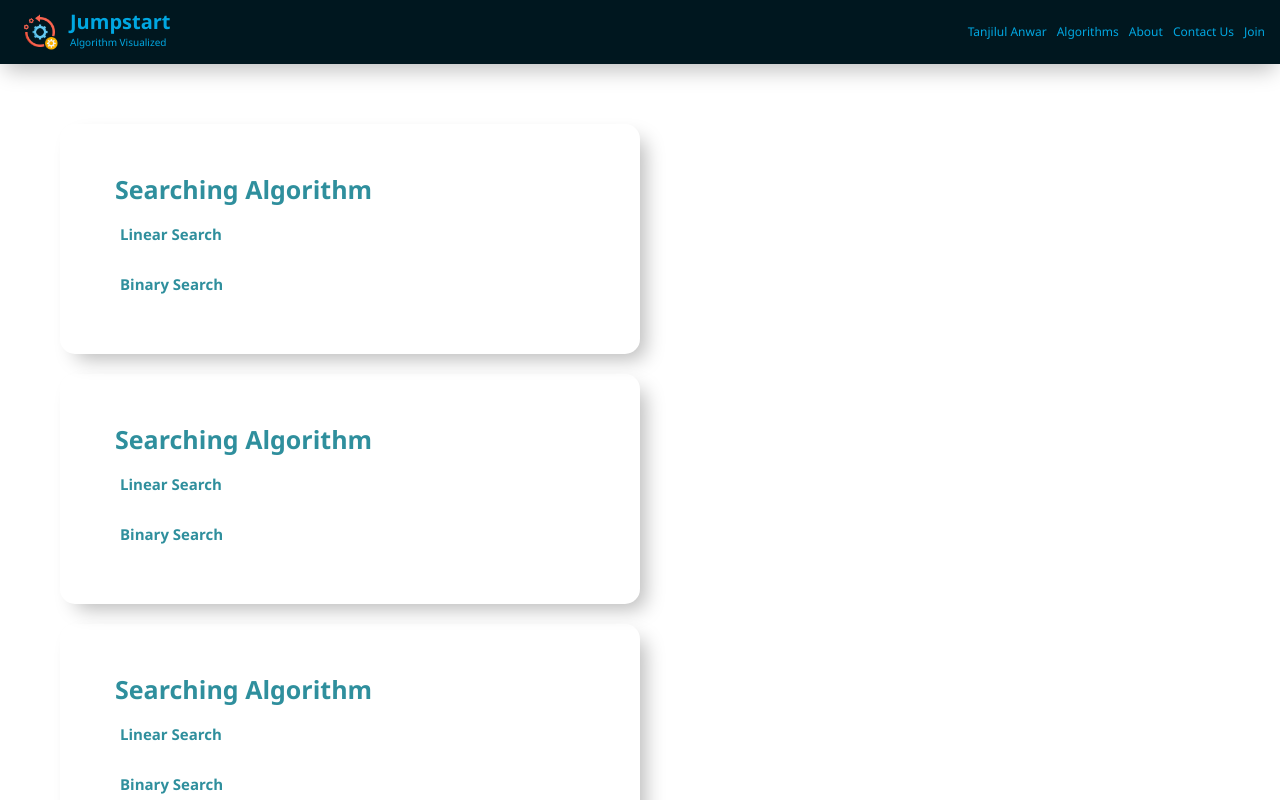
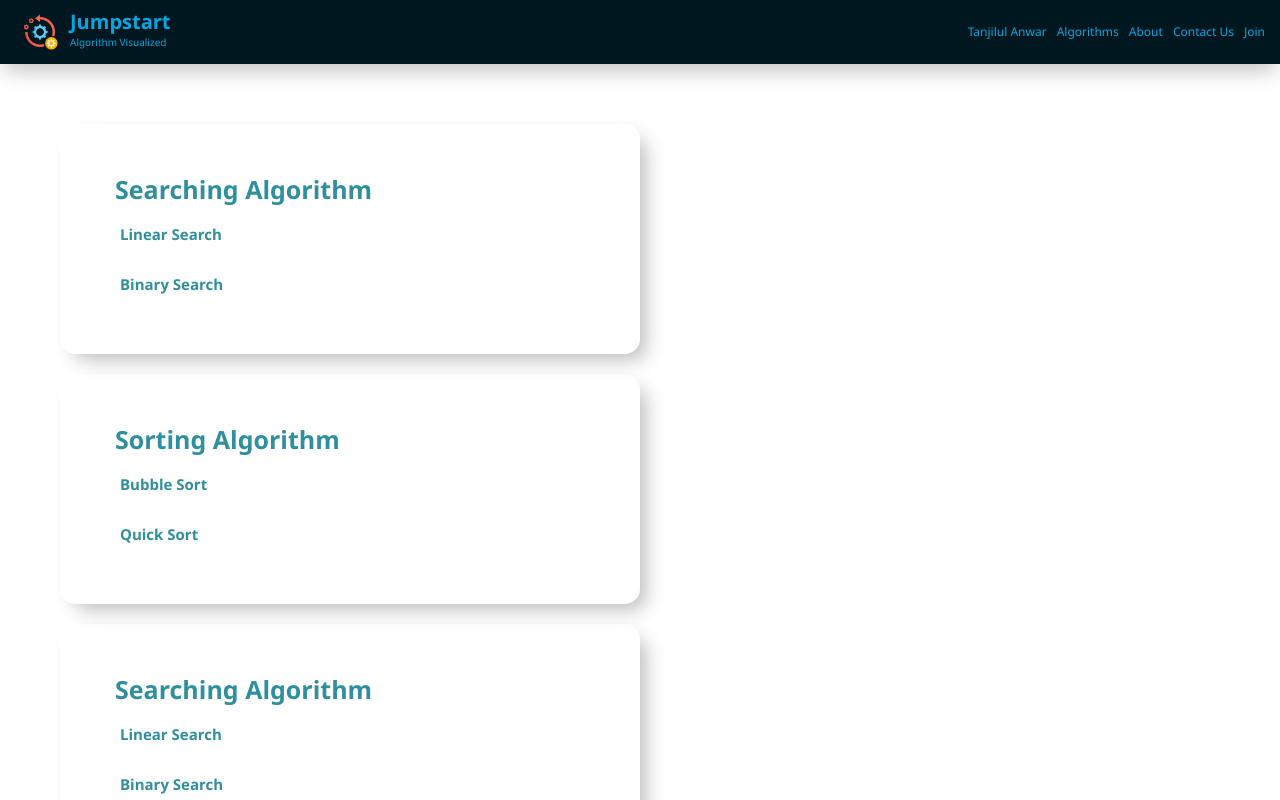
Before and after one commit to TanjilulAnwar/AlgorithmVisualization, an Angular app: page / in a window 1280 px wide. Shown: the top 800 px of the page. Built offline with nearby package versions, Linux system fonts and the light colour scheme.

Commit message:
Sorting start

```diff
--- a/src/app/component/home/home.component.html
+++ b/src/app/component/home/home.component.html
@@ -16,13 +16,13 @@
 
 <div class="app-home-card">
     <div class="app-home-card-title">
-        Searching Algorithm
+        Sorting Algorithm
     </div>
     <div class="app-home-card-item" routerLink="algorithm/linear-search">
-        Linear Search
+        Bubble Sort
     </div>
     <div class="app-home-card-item" routerLink="algorithm/linear-search">
-        Binary Search
+        Quick Sort
     </div>
 </div>
 
```
